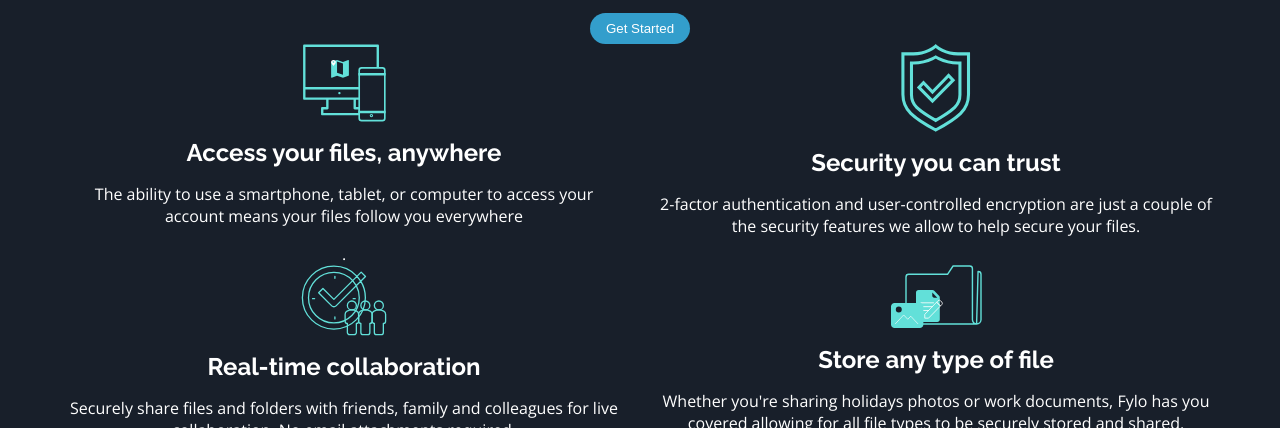
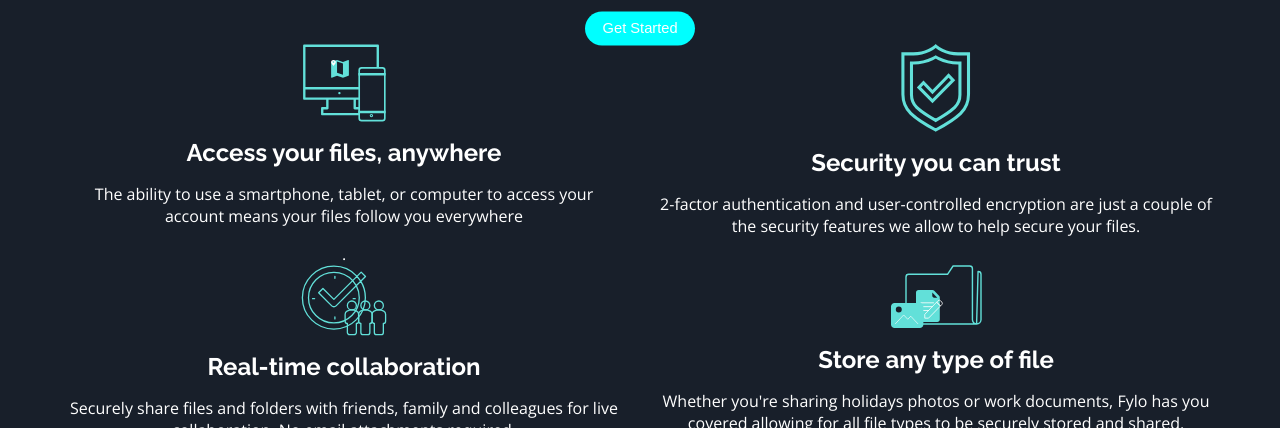
Before and after one commit to ibtihelbs/fylo-dark-theme-landing-page-master, a plain HTML site: page index.html in a window 1280 px wide. In both pictures the pointer is over the button "Get Started". Shown: the part 903-1331 px from the top of the page. Drawn offline with nearby package versions, Linux system fonts and the light colour scheme.

Commit message:
btn animation

```diff
--- a/style.css
+++ b/style.css
@@ -81,3 +81,7 @@ p {
   border-radius: 50%;
   height: 50px;
 }
+button:hover{
+  transform: scale(1.1);
+  background-color: cyan;
+}
```
